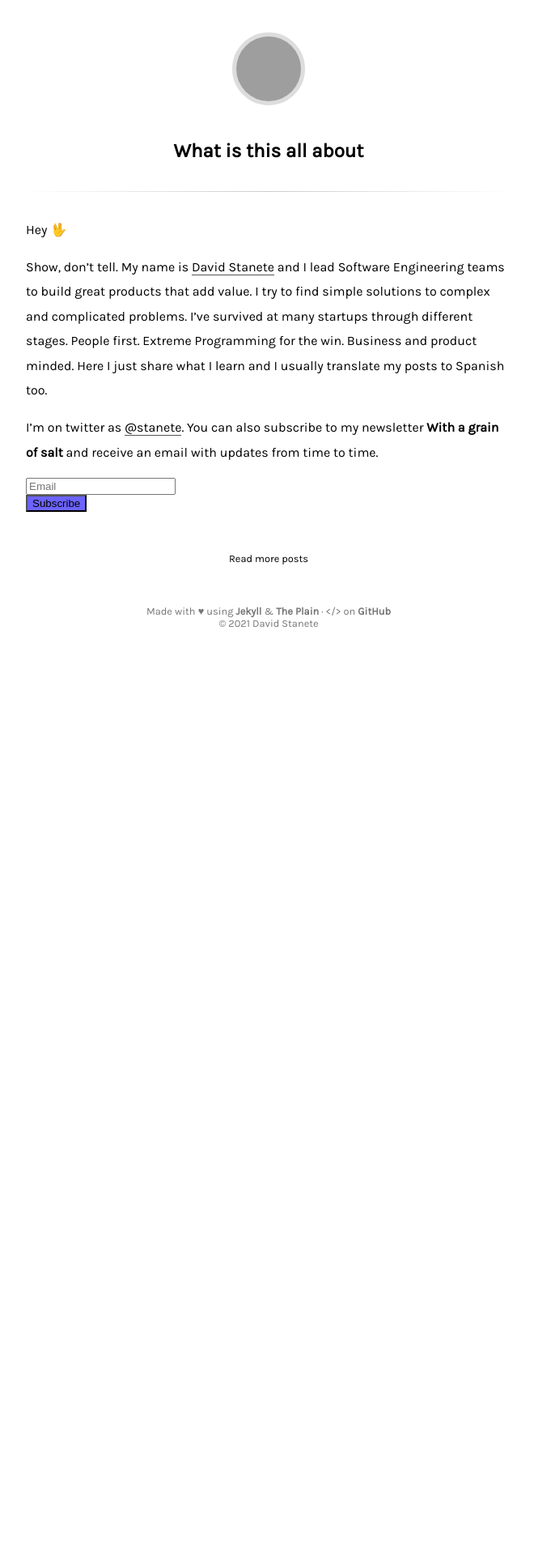
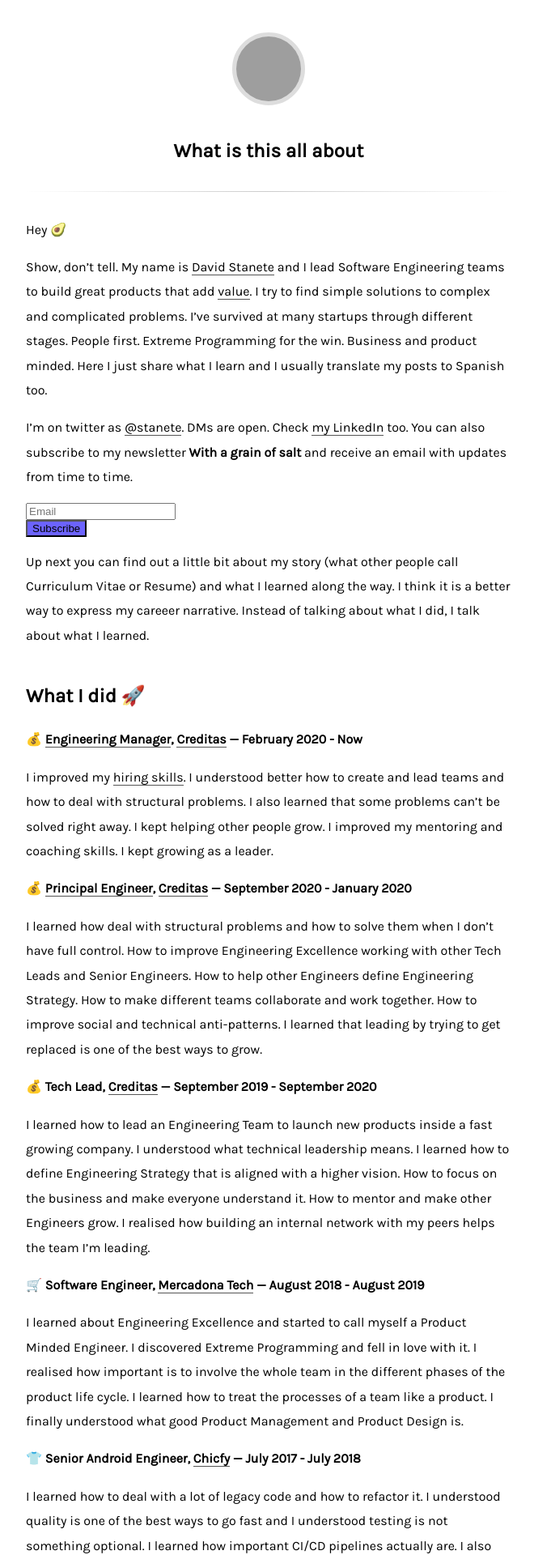
Before and after one commit to stanete/stanete.github.io, a Jekyll site: the page built from about.md, in a window 1280 px wide. Shown: the top 1920 px of the page at 81% size, without its empty margins (308-968 px from the left). Built offline with Jekyll 4.4.1, drawn with Linux system fonts in a browser that asks for light colours; comment, search, counter and statistics services are not loaded; before the commit the page ends 900 px from its top, so only the background shows below that; some of the changed text lies outside the part shown; grey boxes are pictures that could not be loaded.

Commit message:
Improve the about me page

```diff
--- a/about.md
+++ b/about.md
@@ -4,8 +4,59 @@ title: What is this all about
 mailchimp: true
 ---
 
-Hey 🖖
+Hey 🥑
 
-Show, don't tell. My name is [David Stanete](https://www.linkedin.com/in/stanete) and I lead Software Engineering teams to build great products that add value. I try to find simple solutions to complex and complicated problems. I've survived at many startups through different stages. People first. Extreme Programming for the win. Business and product minded.  Here I just share what I learn and I usually translate my posts to Spanish too.
+Show, don't tell. My name is [David Stanete](https://www.linkedin.com/in/stanete) and I lead Software Engineering teams to build great products that add [value](/focus-on-value). I try to find simple solutions to complex and complicated problems. I've survived at many startups through different stages. People first. Extreme Programming for the win. Business and product minded. Here I just share what I learn and I usually translate my posts to Spanish too.
 
-I'm on twitter as [@stanete](https://twitter.com/stanete). You can also subscribe to my newsletter **With a grain of salt** and receive an email with updates from time to time.
+I'm on twitter as [@stanete](https://twitter.com/stanete). DMs are open. Check [my LinkedIn](https://www.linkedin.com/in/stanete/) too. You can also subscribe to my newsletter **With a grain of salt** and receive an email with updates from time to time.
+
+{% include mailchimp.html %}
+
+Up next you can find out a little bit about my story (what other people call Curriculum Vitae or Resume) and what I learned along the way. I think it is a better way to express my careeer narrative. Instead of talking about what I did, I talk about what I learned.
+
+## What I did 🚀
+**💰 [Engineering Manager](/dealing-problems-scaleups), [Creditas](https://www.creditas.com/) — February 2020 - Now**
+
+I improved my [hiring skills](/storytelling-tips-technical-interviews). I understood better how to create and lead teams and how to deal with structural problems. I also learned that some problems can’t be solved right away. I kept helping other people grow. I improved my mentoring and coaching skills. I kept growing as a leader.
+
+**💰 [Principal Engineer](/compound-returns-engineering-excellence), [Creditas](https://www.creditas.com/) — September 2020 - January 2020**
+
+I learned how deal with structural problems and how to solve them when I don't have full control. How to improve Engineering Excellence working with other Tech Leads and Senior Engineers. How to help other Engineers define Engineering Strategy. How to make different teams collaborate and work together. How to improve social and technical anti-patterns. I learned that leading by trying to get replaced is one of the best ways to grow.
+
+**💰 Tech Lead, [Creditas](https://www.creditas.com/) — September 2019 - September 2020**
+
+I learned how to lead an Engineering Team to launch new products inside a fast growing company. I understood what technical leadership means. I learned how to define Engineering Strategy that is aligned with a higher vision. How to focus on the business and make everyone understand it. How to mentor and make other Engineers grow. I realised how building an internal network with my peers helps the team I'm leading.
+
+**🛒  Software Engineer, [Mercadona Tech](https://www.mercadonatech.es/en/) — August 2018 - August 2019**
+
+I learned about Engineering Excellence and started to call myself a Product Minded Engineer. I discovered Extreme Programming and fell in love with it. I realised how important is to involve the whole team in the different phases of the product life cycle. I learned how to treat the processes of a team like a product. I finally understood what good Product Management and Product Design is.
+
+**👕 Senior Android Engineer, [Chicfy](https://ww.fashionnetwork.com/news/Vinted-acquires-spanish-competitor-chicfy,1147698.html) — July 2017 - July 2018**
+
+I learned how to deal with a lot of legacy code and how to refactor it. I understood quality is one of the best ways to go fast and I understood testing is not something optional. I learned how important CI/CD pipelines actually are. I also learned how to plan my work better despite the uncertainty. I learned how to work together with aProduct Manager and a Product Designer.
+
+**🎥 Android Engineer, [Upclose](https://techcrunch.com/2015/01/30/upclose/) — June 2015 - June 2017**
+
+I learned how to work in a team with a common goal. I learned about value; focus on the outcome instead of the output. We wanted to create something other people actually used. And because of this I also learned resiliency. Iteration after iteration we struggled to create a sustainable business model. I learned how to deal with uncertainty and pressure.
+
+**🍺 Android Engineer, CervezaYa — February 2015 - September 2015**
+
+I learned how to side hustle. I learned how to care about the business, how to create and launch a product from scratch. And how to accept failure when the market proved us wrong.
+
+**🛠 Android Engineer, Freelance — September 2013 - June 2015**
+
+I learned how to deal with clients and build products on my own. How to build trust with other people and how to communicate when delays happen. How to organise my time and work hard when needed. I also learned how to learn.
+
+**🗳 Android Engineer, Indra — September 2014 - February 2015**
+
+I learned that trying different approaches can help a team solve hard technical problems. I learned how a big consultancy firm works. I learned what bureaucracy involves for as Software Engineering team. I discovered that focusing on the outcome is much more rewarding than focusing on the output. That's why I only was there for a short period of time.
+
+## College 🎓
+I dropped out of college after the second year studying Software Engineering.
+
+## What I know 🎼
+My technical skills go through Kotlin on Spring and Android, Python on Django and Typescript on React and Node. Terraform for defining infrastructure as code. Old pen and paper for [System Design](/system-design-101). [Incident management](/incident-management). Extreme programming. TDD.
+
+My management skills go from creating recruiting pipelines to solving deep structural problems. I do 1:1s with the people I lead and I help them progress towards their personal goals. Sometimes through [honest feedback](/feedback-canvas), coaching (not smoke) and mentoring. I work with teams to improve their processes. True agile.
+
+I'm on twitter as [@stanete](https://twitter.com/stanete). Check [my LinkedIn](https://www.linkedin.com/in/stanete/) too. You can also subscribe to my newsletter **With a grain of salt** and receive an email with updates from time to time.
```
